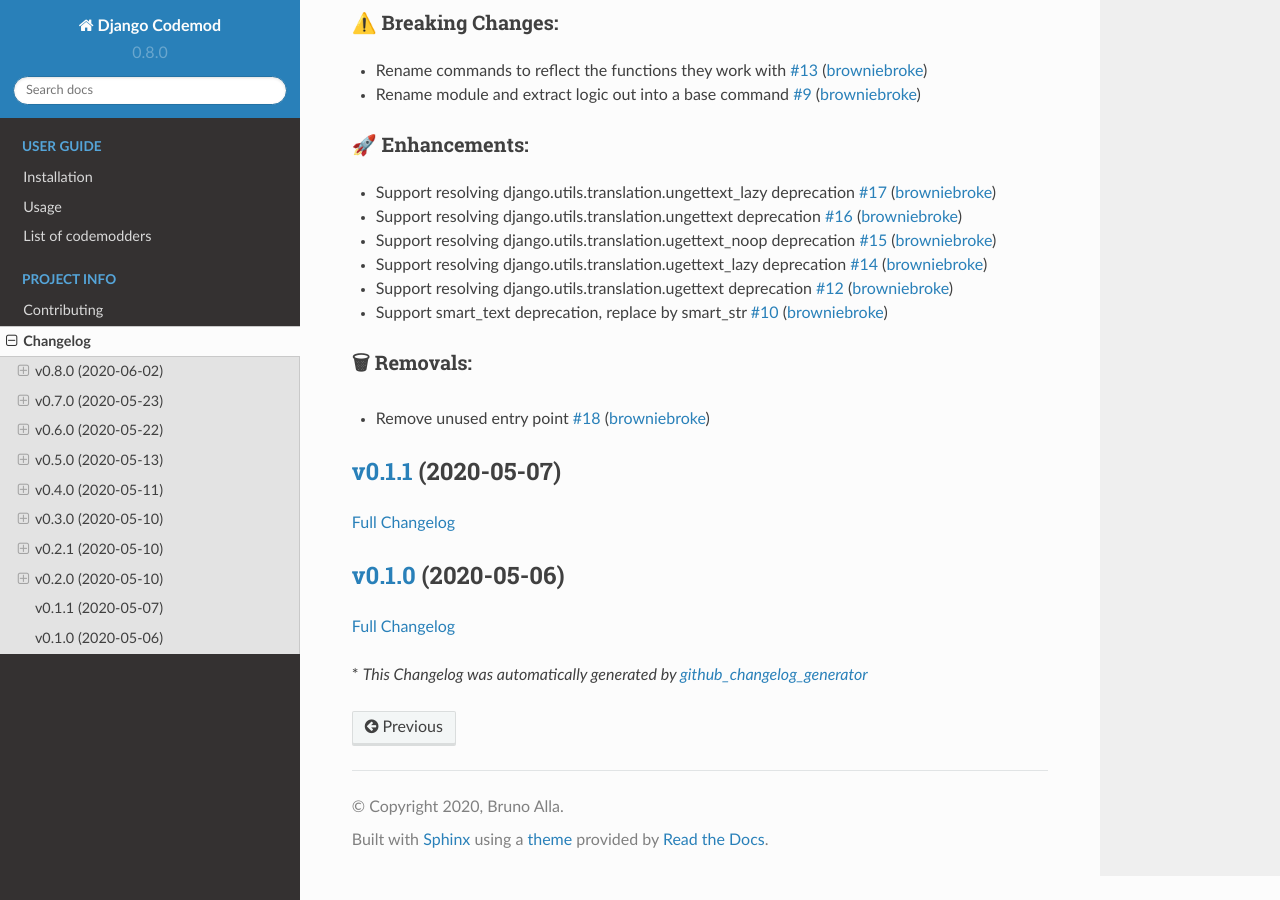
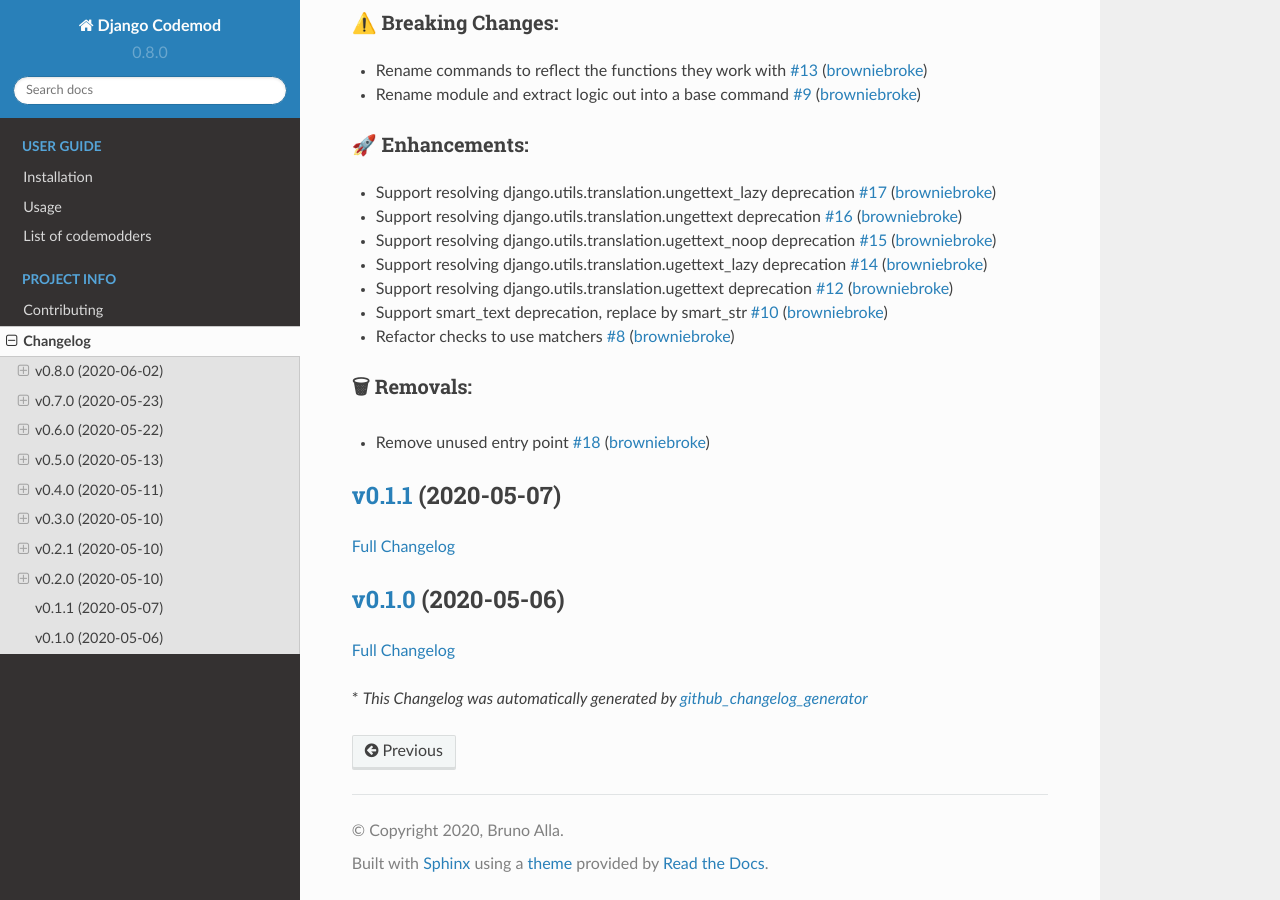
Before and after one commit to browniebroke/django-codemod, a Sphinx documentation site: the page built from docs/changelog.md, in a window 1280 px wide and 900 px high, scrolled down 2754 px. Built offline with Sphinx 7.4.7 and the Read the Docs theme 2.0.0, drawn with Linux system fonts in a browser that asks for light colours.

Commit message:
Update Changelog

```diff
--- a/docs/changelog.md
+++ b/docs/changelog.md
@@ -116,6 +116,7 @@
 - Support resolving django.utils.translation.ugettext\_lazy deprecation [\#14](https://github.com/browniebroke/django-codemod/pull/14) ([browniebroke](https://github.com/browniebroke))
 - Support resolving django.utils.translation.ugettext deprecation [\#12](https://github.com/browniebroke/django-codemod/pull/12) ([browniebroke](https://github.com/browniebroke))
 - Support smart\_text deprecation, replace by smart\_str [\#10](https://github.com/browniebroke/django-codemod/pull/10) ([browniebroke](https://github.com/browniebroke))
+- Refactor checks to use matchers [\#8](https://github.com/browniebroke/django-codemod/pull/8) ([browniebroke](https://github.com/browniebroke))
 
 ### 🗑 Removals:
 
```
Also changed, not shown: CHANGELOG.md (+1 -0 lines).
